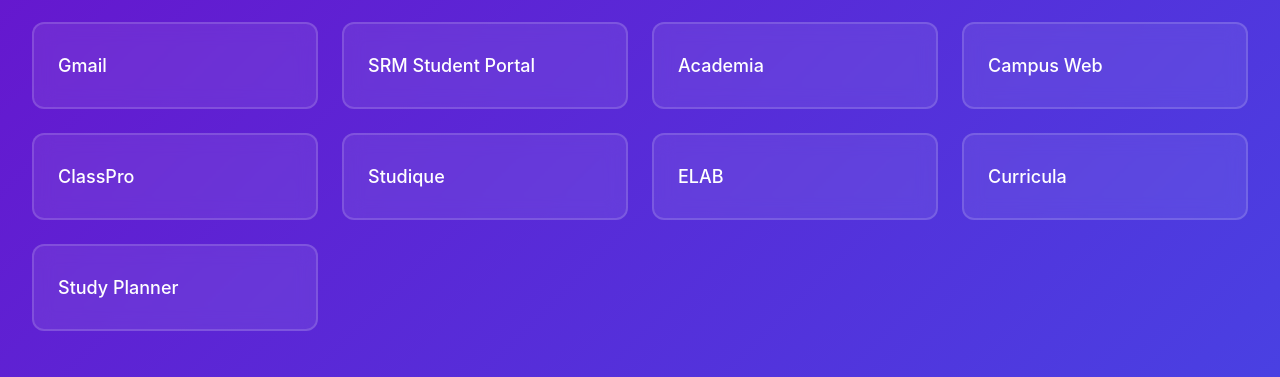
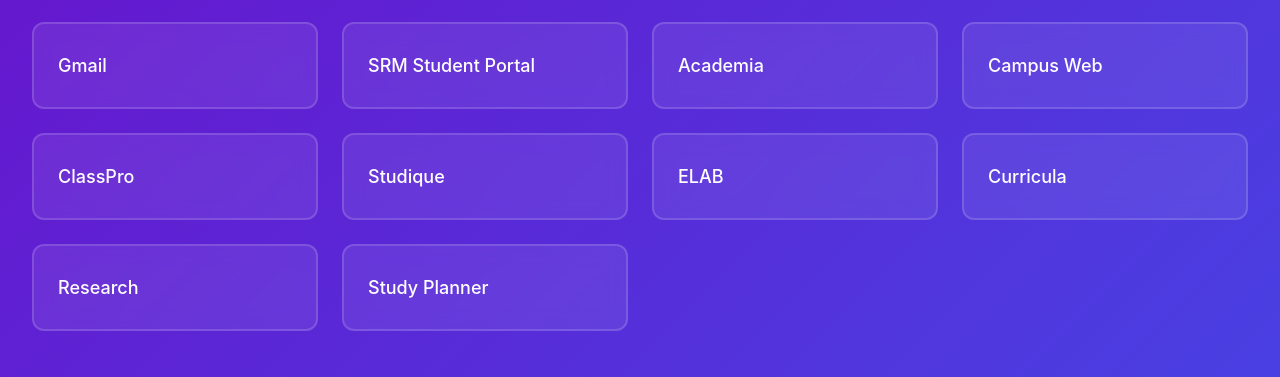
Before and after one commit to bankutech/My-Bookmarks, a plain HTML site: page index.html in a window 1280 px wide. Shown: the part 292-669 px from the top of the page. Drawn offline with nearby package versions, Linux system fonts and the light colour scheme.

Commit message:
Update index.html

```diff
--- a/index.html
+++ b/index.html
@@ -18,6 +18,7 @@
         <h2 class="text-2xl font-semibold text-white">Academic Resources</h2>
       </div>
       <div class="grid-container">
+
         <div class="bookmark-card rounded-xl p-6"><a href="https://mail.google.com/mail/u/0/?ogbl#inbox" target="_blank" class="bookmark-link">Gmail</a></div>
         <div class="bookmark-card rounded-xl p-6"><a href="https://sp.srmist.edu.in/srmiststudentportal/students/loginManager/youLogin.jsp" target="_blank" class="bookmark-link">SRM Student Portal</a></div>
         <div class="bookmark-card rounded-xl p-6"><a href="https://academia.srmist.edu.in/#Page:My_Attendance" target="_blank" class="bookmark-link">Academia</a></div>
@@ -26,6 +27,7 @@
         <div class="bookmark-card rounded-xl p-6"><a href="https://studique.in/" target="_blank" class="bookmark-link">Studique</a></div>
         <div class="bookmark-card rounded-xl p-6"><a href="https://dld.srmist.edu.in/ktretelab2024/#/ktretelab2024/student/home" target="_blank" class="bookmark-link">ELAB</a></div>
         <div class="bookmark-card rounded-xl p-6"><a href="https://dld.srmist.edu.in/ktretecurricula2024/#/" target="_blank" class="bookmark-link">Curricula</a></div>
+        <div class="bookmark-card rounded-xl p-6"><a href="https://www.bohrium.com/?utm_source=googlesem&utm_medium=pmax_en&utm_campaign=scholar_search&gad_source=2&gad_campaignid=22906165348&wbraid=ClkKCAiA5abIBhBUEkkAWQurn5SJgEiai2zUuCezGa3KaJNrWGVVZrRzI9YDT-SoueEc46xydhICdQ-kPimczuqT6webcXY7ra6iegRSxmTLbnHe1aINGgLxvA" target="_blank" class="bookmark-link">Research</a></div>
         <div class="bookmark-card rounded-xl p-6"><a href="https://www.notion.so/248417a13af980179240f5fe3098ac9e?v=248417a13af980599bb8000c2fe6cb24&source=copy_link" target="_blank" class="bookmark-link">Study Planner</a></div>
       </div>
     </section>
```
